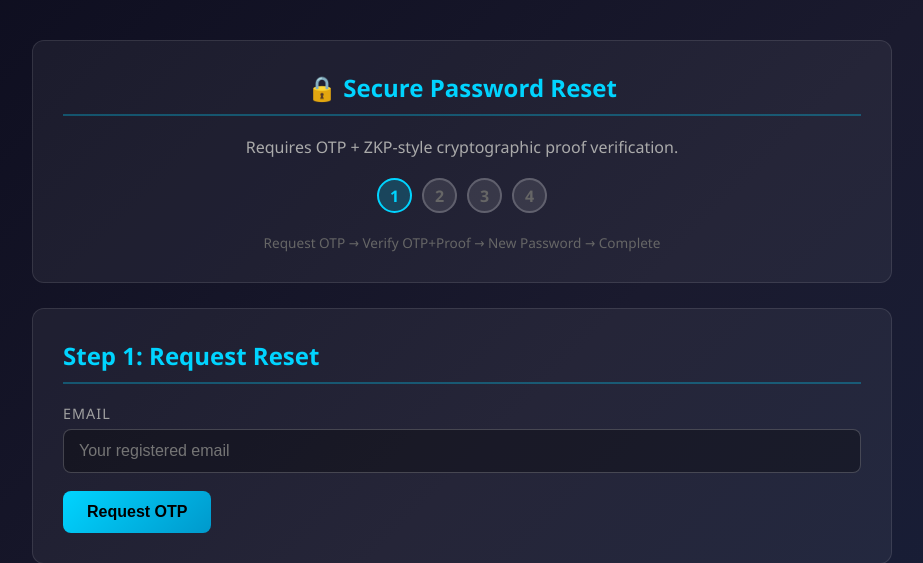
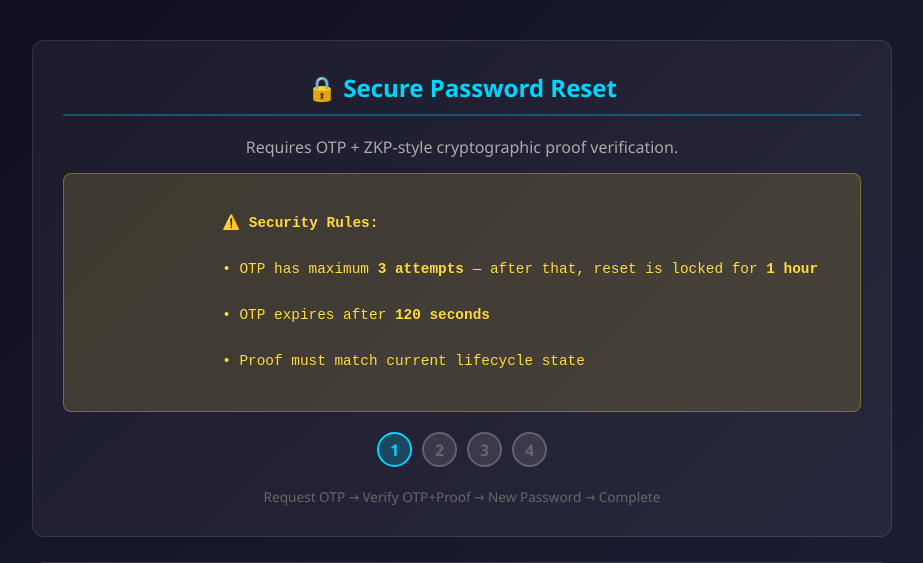
Before and after one commit to sriharsha93/zkp-auth-framework, a FastAPI app: page /reset in a window 1280 px wide. Shown: the part 62-625 px from the top of the page, without its empty margins (178-1101 px from the left). Run offline with FastAPI, Linux system fonts and the light colour scheme.

Commit message:
Update reset.html

```diff
--- a/app/templates/reset.html
+++ b/app/templates/reset.html
@@ -5,6 +5,22 @@
     <meta name="viewport" content="width=device-width, initial-scale=1.0">
     <title>Password Reset - ZKP Auth</title>
     <link rel="stylesheet" href="/static/style.css">
+    <style>
+        .pwd-rules { margin: 10px 0; padding: 15px; background: rgba(0,0,0,0.3); border-radius: 8px; }
+        .pwd-rule { padding: 4px 0; font-size: 0.9em; display: flex; align-items: center; gap: 8px; }
+        .pwd-rule .icon { font-size: 1.1em; width: 20px; text-align: center; }
+        .pwd-rule.pass { color: #51cf66; }
+        .pwd-rule.fail { color: #ff6b6b; }
+        .pwd-rule.neutral { color: #888; }
+        .editable-proof { width:100%; padding:12px 15px; background:rgba(0,0,0,0.4); border:1px solid rgba(255,217,61,0.4);
+            border-radius:6px; font-family:'Courier New',monospace; font-size:0.85em; color:#ffd93d;
+            word-break:break-all; resize:none; min-height:60px; }
+        .editable-proof:focus { outline:none; border-color:#00d4ff; box-shadow:0 0 10px rgba(0,212,255,0.2); }
+        .attempt-counter { display:inline-block; padding:5px 12px; border-radius:20px; font-size:0.85em; font-weight:bold; margin-left:10px; }
+        .attempts-ok { background:rgba(81,207,102,0.2); color:#51cf66; border:1px solid rgba(81,207,102,0.3); }
+        .attempts-warn { background:rgba(255,217,61,0.2); color:#ffd93d; border:1px solid rgba(255,217,61,0.3); }
+        .attempts-danger { background:rgba(255,107,107,0.2); color:#ff6b6b; border:1px solid rgba(255,107,107,0.3); }
+    </style>
 </head>
 <body>
     <nav class="navbar">
@@ -22,7 +38,13 @@
         <!-- Progress -->
         <div class="card" style="text-align:center;">
             <h2>🔒 Secure Password Reset</h2>
-            <p style="color:#aaa;margin-bottom:15px;">Requires OTP + ZKP-style cryptographic proof verification.</p>
+            <p style="color:#aaa;margin-bottom:10px;">Requires OTP + ZKP-style cryptographic proof verification.</p>
+            <div class="status-box status-warning" style="text-align:left;">
+                ⚠️ <strong>Security Rules:</strong><br>
+                • OTP has maximum <strong>3 attempts</strong> — after that, reset is locked for <strong>1 hour</strong><br>
+                • OTP expires after <strong>120 seconds</strong><br>
+                • Proof must match current lifecycle state
+            </div>
             <div class="steps">
                 <div class="step active" id="s1">1</div>
                 <div class="step" id="s2">2</div>
@@ -45,18 +67,25 @@
 
         <!-- Step 2 -->
         <div id="step2" class="card hidden">
-            <h2>Step 2: Verify OTP & ZKP Proof</h2>
+            <h2>Step 2: Verify OTP & ZKP Proof
+                <span class="attempt-counter attempts-ok" id="otp-attempts-badge">Attempts: 0/3</span>
+            </h2>
             <div class="status-box status-info">
                 <strong>🔑 ZKP Proof:</strong> proof = HMAC-SHA256(password_hash, reset_counter)<br>
-                Server recomputes independently. Password never sent.
+                Server recomputes independently. Password never sent.<br><br>
+                <strong>📝 You can EDIT the proof below</strong> to test what happens with a wrong proof.
             </div>
             <div class="form-group">
                 <label>OTP Code</label>
                 <input type="text" id="otp-code" placeholder="6-digit OTP" maxlength="6">
             </div>
-            <h3>Current Proof (auto-filled):</h3>
-            <div class="proof-display" id="proof-show">Waiting...</div>
-            <input type="hidden" id="proof-val">
+
+            <h3>Proof (auto-filled — editable for testing):</h3>
+            <textarea class="editable-proof" id="proof-val" rows="3" placeholder="Proof will appear here..."></textarea>
+            <p style="color:#ff922b;font-size:0.85em;margin-top:5px;">
+                ⚡ Try changing some characters in the proof above to see the verification fail!
+            </p>
+
             <br>
             <button class="btn btn-primary" onclick="verifyOTP()">Verify OTP & Proof</button>
             <div id="r2" class="hidden"></div>
@@ -70,11 +99,19 @@
             </div>
             <div class="form-group">
                 <label>New Password</label>
-                <input type="password" id="new-pass" placeholder="Min 6 characters">
+                <input type="password" id="new-pass" placeholder="Min 8 chars, upper+lower+number+special" oninput="checkNewPwd()">
+            </div>
+            <!-- Password rules for new password -->
+            <div class="pwd-rules" id="new-pwd-rules">
+                <div class="pwd-rule neutral" id="nr-length"><span class="icon">○</span> At least 8 characters</div>
+                <div class="pwd-rule neutral" id="nr-upper"><span class="icon">○</span> At least 1 uppercase (A-Z)</div>
+                <div class="pwd-rule neutral" id="nr-lower"><span class="icon">○</span> At least 1 lowercase (a-z)</div>
+                <div class="pwd-rule neutral" id="nr-number"><span class="icon">○</span> At least 1 number (0-9)</div>
+                <div class="pwd-rule neutral" id="nr-special"><span class="icon">○</span> At least 1 special char (!@#$%...)</div>
             </div>
             <div class="form-group">
                 <label>Confirm Password</label>
-                <input type="password" id="conf-pass" placeholder="Confirm">
+                <input type="password" id="conf-pass" placeholder="Confirm new password">
             </div>
             <input type="hidden" id="reset-tok">
             <button class="btn btn-primary" onclick="resetPass()">Reset Password</button>
@@ -106,6 +143,7 @@
 
     <script>
     let email = '';
+    let otpAttemptsUsed = 0;
 
     async function requestReset() {
         email = document.getElementById('reset-email').value.trim();
@@ -118,24 +156,41 @@
             });
             const d = await res.json();
             if (res.ok) {
+                otpAttemptsUsed = d.otp_attempts_used || 0;
+                updateAttemptBadge();
                 r.className='status-box status-success';
-                r.textContent=`✅ OTP: ${d.otp}\nExpires in: ${d.expires_in_seconds}s\nReset Counter: ${d.reset_counter}\n\n${d.note}`;
+                r.textContent=`✅ OTP: ${d.otp}\nExpires in: ${d.expires_in_seconds}s\nReset Counter: ${d.reset_counter}\nOTP Attempts Used: ${otpAttemptsUsed}/3\n\n${d.note}`;
                 document.getElementById('step2').classList.remove('hidden');
-                document.getElementById('proof-show').textContent=d.current_proof;
-                document.getElementById('proof-val').value=d.current_proof;
+                document.getElementById('proof-val').value = d.current_proof;
                 document.getElementById('s1').className='step completed';
                 document.getElementById('s2').className='step active';
-                document.getElementById('rep-email').value=email;
-                document.getElementById('rep-proof').value=d.current_proof;
-            } else { r.className='status-box status-error'; r.textContent=`❌ ${d.detail}`; }
+                document.getElementById('rep-email').value = email;
+                document.getElementById('rep-proof').value = d.current_proof;
+            } else if (res.status === 423) {
+                r.className='status-box status-error';
+                r.textContent=`🔒 ${d.detail}`;
+            } else {
+                r.className='status-box status-error';
+                r.textContent=`❌ ${d.detail}`;
+            }
         } catch(e) { r.className='status-box status-error'; r.textContent=`❌ ${e.message}`; }
+    }
+
+    function updateAttemptBadge() {
+        const badge = document.getElementById('otp-attempts-badge');
+        badge.textContent = `Attempts: ${otpAttemptsUsed}/3`;
+        if (otpAttemptsUsed === 0) { badge.className = 'attempt-counter attempts-ok'; }
+        else if (otpAttemptsUsed === 1) { badge.className = 'attempt-counter attempts-ok'; }
+        else if (otpAttemptsUsed === 2) { badge.className = 'attempt-counter attempts-warn'; }
+        else { badge.className = 'attempt-counter attempts-danger'; }
     }
 
     async function verifyOTP() {
         const otp = document.getElementById('otp-code').value.trim();
-        const proof = document.getElementById('proof-val').value;
+        const proof = document.getElementById('proof-val').value.trim();
         const r = document.getElementById('r2');
         if (!otp) { r.className='status-box status-error'; r.textContent='Enter OTP'; return; }
+        if (!proof) { r.className='status-box status-error'; r.textContent='Proof is empty'; return; }
         try {
             const res = await fetch('/api/verify-otp', {
                 method:'POST', headers:{'Content-Type':'application/json'},
@@ -144,13 +199,43 @@
             const d = await res.json();
             if (res.ok) {
                 r.className='status-box status-success';
-                r.textContent=`✅ OTP Verified: ${d.otp_verified}\nProof Verified: ${d.proof_verified}`;
-                document.getElementById('reset-tok').value=d.reset_token;
+                r.textContent=`✅ OTP Verified: ${d.otp_verified}\nProof Verified: ${d.proof_verified}\n\nBoth verifications passed!`;
+                document.getElementById('reset-tok').value = d.reset_token;
                 document.getElementById('step3').classList.remove('hidden');
                 document.getElementById('s2').className='step completed';
                 document.getElementById('s3').className='step active';
-            } else { r.className='status-box status-error'; r.textContent=`❌ ${d.detail}`; }
+            } else if (res.status === 423) {
+                r.className='status-box status-error';
+                r.textContent=`🔒 LOCKED!\n\n${d.detail}`;
+                otpAttemptsUsed = 3;
+                updateAttemptBadge();
+            } else {
+                // Check if it was OTP failure (increment counter)
+                if (d.detail && d.detail.includes('attempt')) {
+                    otpAttemptsUsed++;
+                    updateAttemptBadge();
+                }
+                r.className='status-box status-error';
+                r.textContent=`❌ ${d.detail}`;
+            }
         } catch(e) { r.className='status-box status-error'; r.textContent=`❌ ${e.message}`; }
+    }
+
+    // New password validation
+    function checkNewPwd() {
+        const pwd = document.getElementById('new-pass').value;
+        updatePwdRule('nr-length', pwd.length >= 8, pwd.length > 0);
+        updatePwdRule('nr-upper', /[A-Z]/.test(pwd), pwd.length > 0);
+        updatePwdRule('nr-lower', /[a-z]/.test(pwd), pwd.length > 0);
+        updatePwdRule('nr-number', /[0-9]/.test(pwd), pwd.length > 0);
+        updatePwdRule('nr-special', /[!@#$%^&*()_+\-=\[\]{};':"\\|,.<>\/?]/.test(pwd), pwd.length > 0);
+    }
+
+    function updatePwdRule(id, pass, typed) {
+        const el = document.getElementById(id);
+        if (!typed) { el.className='pwd-rule neutral'; el.querySelector('.icon').textContent='○'; return; }
+        if (pass) { el.className='pwd-rule pass'; el.querySelector('.icon').textContent='✓'; }
+        else { el.className='pwd-rule fail'; el.querySelector('.icon').textContent='✗'; }
     }
 
     async function resetPass() {
@@ -158,8 +243,18 @@
         const cp = document.getElementById('conf-pass').value;
         const tok = document.getElementById('reset-tok').value;
         const r = document.getElementById('r3');
+
         if (!np || !cp) { r.className='status-box status-error'; r.textContent='Fill both fields'; return; }
         if (np !== cp) { r.className='status-box status-error'; r.textContent='Passwords don\'t match'; return; }
+
+        // Client-side check
+        const checks = [np.length>=8, /[A-Z]/.test(np), /[a-z]/.test(np), /[0-9]/.test(np), /[!@#$%^&*()_+\-=\[\]{};':"\\|,.<>\/?]/.test(np)];
+        if (!checks.every(Boolean)) {
+            r.className='status-box status-error';
+            r.textContent='❌ New password does not meet all requirements.';
+            return;
+        }
+
         try {
             const res = await fetch('/api/reset-password', {
                 method:'POST', headers:{'Content-Type':'application/json'},
@@ -188,7 +283,9 @@
                 document.getElementById('s3').className='step completed';
                 document.getElementById('s4').className='step completed';
                 localStorage.removeItem('jwt_token');
-            } else { r.className='status-box status-error'; r.textContent=`❌ ${d.detail}`; }
+            } else {
+                r.className='status-box status-error'; r.textContent=`❌ ${d.detail}`;
+            }
         } catch(e) { r.className='status-box status-error'; r.textContent=`❌ ${e.message}`; }
     }
 
```
